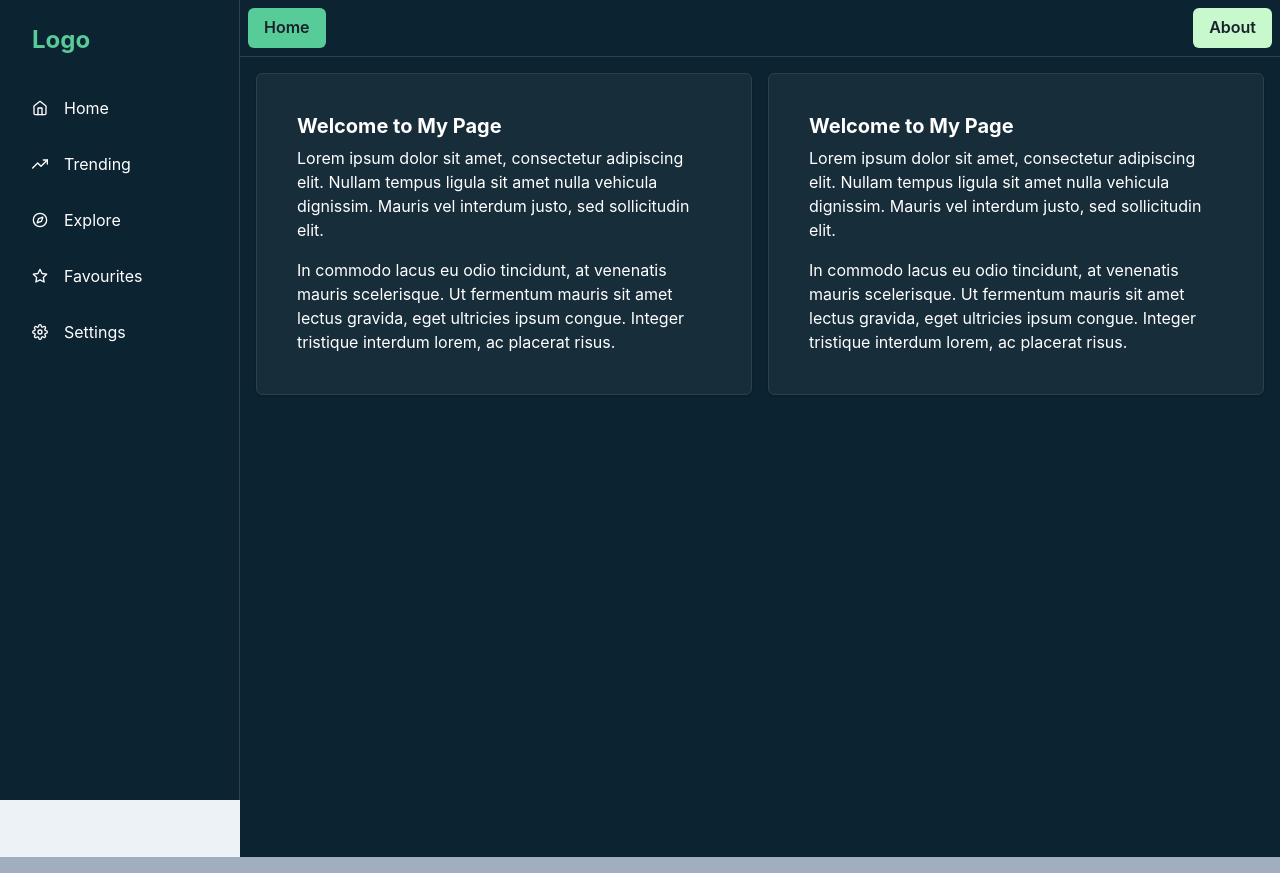
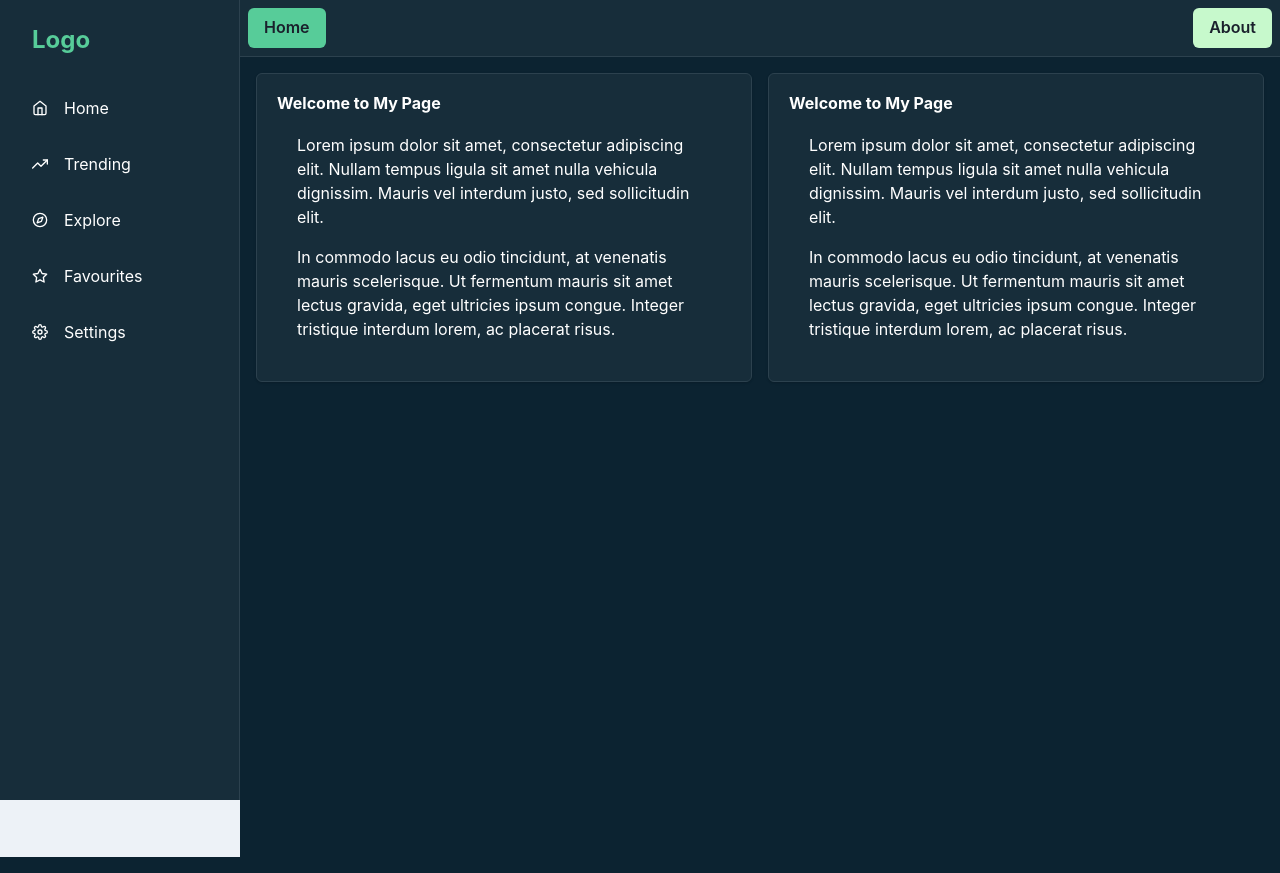
Before and after one commit to Julian-Tipler/social-media-hub, a React (Vite) app: page / in a window 1280 px wide. Built offline with nearby package versions, Linux system fonts and the light colour scheme.

Commit message:
finished basic styling

```diff
--- a/src/layouts/SidebarLayout.tsx
+++ b/src/layouts/SidebarLayout.tsx
@@ -84,7 +84,7 @@ interface SidebarProps extends BoxProps {
 const SidebarContent = ({ onClose, ...rest }: SidebarProps) => {
   return (
     <Box
-      bg={useColorModeValue("brand.background", "gray.900")}
+      bg={useColorModeValue("brand.cardBackground", "gray.900")}
       borderRightWidth={1}
       borderRightColor={"brand.border"}
       w={{ base: "full", md: 60 }}
@@ -158,7 +158,7 @@ const MobileNav = ({ onOpen, ...rest }: MobileProps) => {
       px={{ base: 4, md: 24 }}
       height="20"
       alignItems="center"
-      bg={"brand.background"}
+      bg={"brand.cardBackground"}
       borderBottomWidth={1}
       borderBottomColor={"brand.border"}
       justifyContent="flex-start"
--- a/src/theme/styles.ts
+++ b/src/theme/styles.ts
@@ -1,9 +1,11 @@
+
+import {colors} from "./colors"
 
 export const styles = {
   global: {
     // styles for the `body`
     body: {
-      bg: "gray.400",
+      bg: colors.brand.background,
       color: "#fff"
     },
     // styles for the `a`
--- a/src/views/Home/Welcome.tsx
+++ b/src/views/Home/Welcome.tsx
@@ -1,13 +1,11 @@
-import { Box, CardBody, Heading, Text } from "@chakra-ui/react";
+import { CardBody, CardHeader, Heading, Text } from "@chakra-ui/react";
 import { Card } from "../../components/Card";
 
 function Welcome() {
   return (
     <Card>
+      <Heading size="sm"> Welcome to My Page</Heading>
       <CardBody>
-        <Heading as="h2" size="md" mb={2}>
-          Welcome to My Page
-        </Heading>
         <Text mb={4}>
           Lorem ipsum dolor sit amet, consectetur adipiscing elit. Nullam tempus
           ligula sit amet nulla vehicula dignissim. Mauris vel interdum justo,
--- a/src/views/global/Topbar.tsx
+++ b/src/views/global/Topbar.tsx
@@ -7,7 +7,7 @@ export const Topbar = () => {
       display={{ base: "none", md: "flex" }}
       justifyContent={"space-between"}
       p={2}
-      bg={"brand.background"}
+      bg={"brand.cardBackground"}
       borderBottomWidth={1}
       borderBottomColor={"brand.border"}
     >
```
